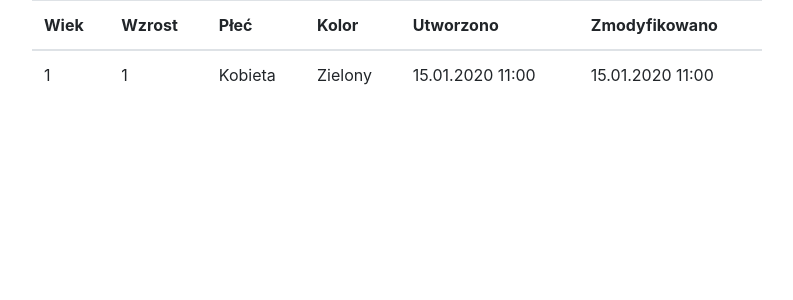
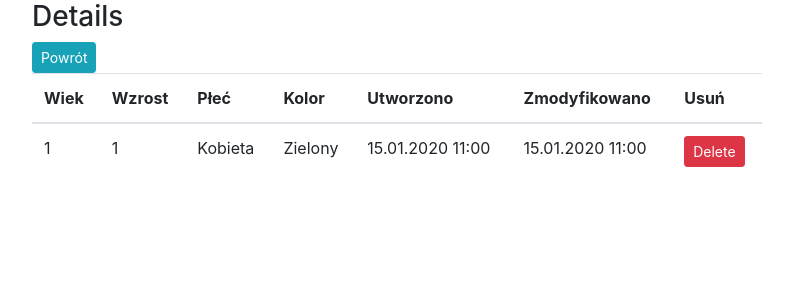
Before and after one commit to marczuczyn/webApp, a Django app: page /detail/1 in a window 1280 px wide. Shown: the top 300 px of the page, without its empty margins (53-846 px from the left). Run offline with Django 4.2, Linux system fonts and the light colour scheme; tables that the repository leaves empty hold one stand-in row (values such as "Sample post").

Commit message:
-dodano szablon i widok deleteview -prostą nawigację

```diff
--- a/ankieta/views.py
+++ b/ankieta/views.py
@@ -1,5 +1,5 @@
 from django.shortcuts import render
-from django.urls import reverse
+from django.urls import reverse_lazy
 from django.views.generic import ListView, DetailView, CreateView, UpdateView, DeleteView
 from .models import Ankieta
 
@@ -14,4 +14,4 @@ class AnkietaDetail(DetailView):
 
 class AnkietaDelete(DeleteView):
     model = Ankieta
-    # success_url = reverse('ankieta_list')
+    success_url = reverse_lazy('ankieta_list')
--- a/templates/ankieta/ankieta_detail.html
+++ b/templates/ankieta/ankieta_detail.html
@@ -1,6 +1,10 @@
 {% extends 'base.html' %}
 
 {% block content %}
+    <h3>Details</h3>
+    <a href="{% url 'ankieta_list' %}">
+        <button type="button" class="btn btn-info btn-sm">Powrót</button>
+    </a>
     <div class="row">
         <div class="col-8">
             <table class="table">
@@ -12,6 +16,7 @@
                     <th>Kolor</th>
                     <th>Utworzono</th>
                     <th>Zmodyfikowano</th>
+                    <th>Usuń</th>
                 </tr>
                 </thead>
                 <tbody>
@@ -22,6 +27,9 @@
                     <td>{{ object.get_kolor_display }}</td>
                     <td>{{ object.created_at|date:"d.m.Y H:i" }}</td>
                     <td>{{ object.updated_at|date:"d.m.Y H:i" }}</td>
+                    <td><a href="{% url 'ankieta_delete' object.id %}">
+                        <button type="button" class="btn btn-danger btn-sm">Delete</button>
+                    </a></td>
                 </tr>
                 </tbody>
             </table>
--- a/templates/ankieta/ankieta_list.html
+++ b/templates/ankieta/ankieta_list.html
@@ -1,6 +1,10 @@
 {% extends 'base.html' %}
 
 {% block content %}
+    <h3>Lista</h3>
+    <a href="{% url 'ankieta_list' %}">
+        <button type="button" class="btn btn-info btn-sm">Dodaj</button>
+    </a>
     <div class="row">
         {% if object_list %}
             <div class="col-8">
--- a/webApp/urls.py
+++ b/webApp/urls.py
@@ -16,10 +16,11 @@ Including another URLconf
 """
 from django.contrib import admin
 from django.urls import path
-from ankieta.views import AnkietaList, AnkietaDetail
+from ankieta.views import AnkietaList, AnkietaDetail, AnkietaDelete
 
 urlpatterns = [
     path('admin/', admin.site.urls),
     path('', AnkietaList.as_view(), name='ankieta_list'),
     path('detail/<int:pk>', AnkietaDetail.as_view(), name='ankieta_detail'),
+    path('delete/<int:pk>', AnkietaDelete.as_view(), name='ankieta_delete')
 ]
```
Also changed, not shown: templates/ankieta/ankieta_confirm_delete.html (added, +17 -0 lines).
